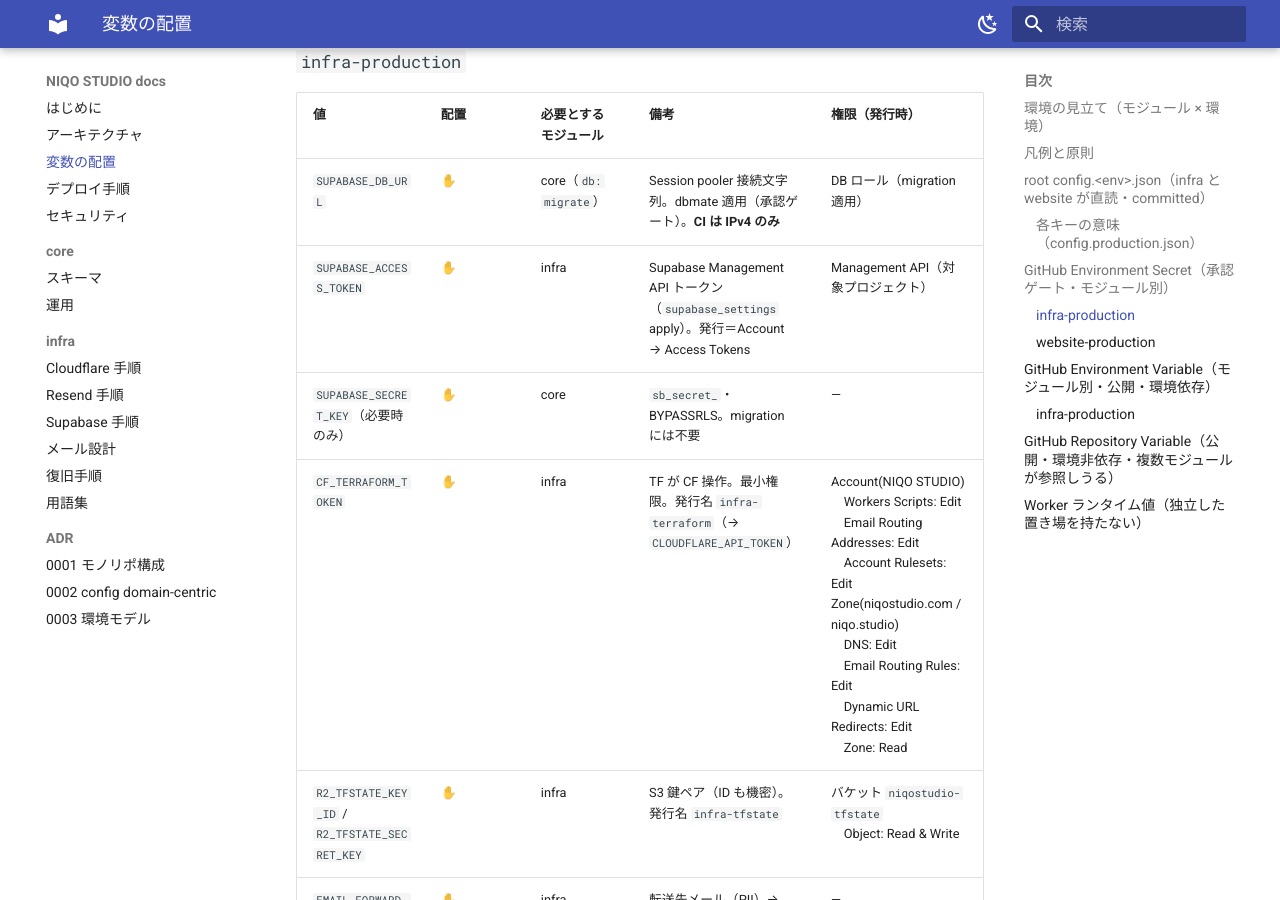
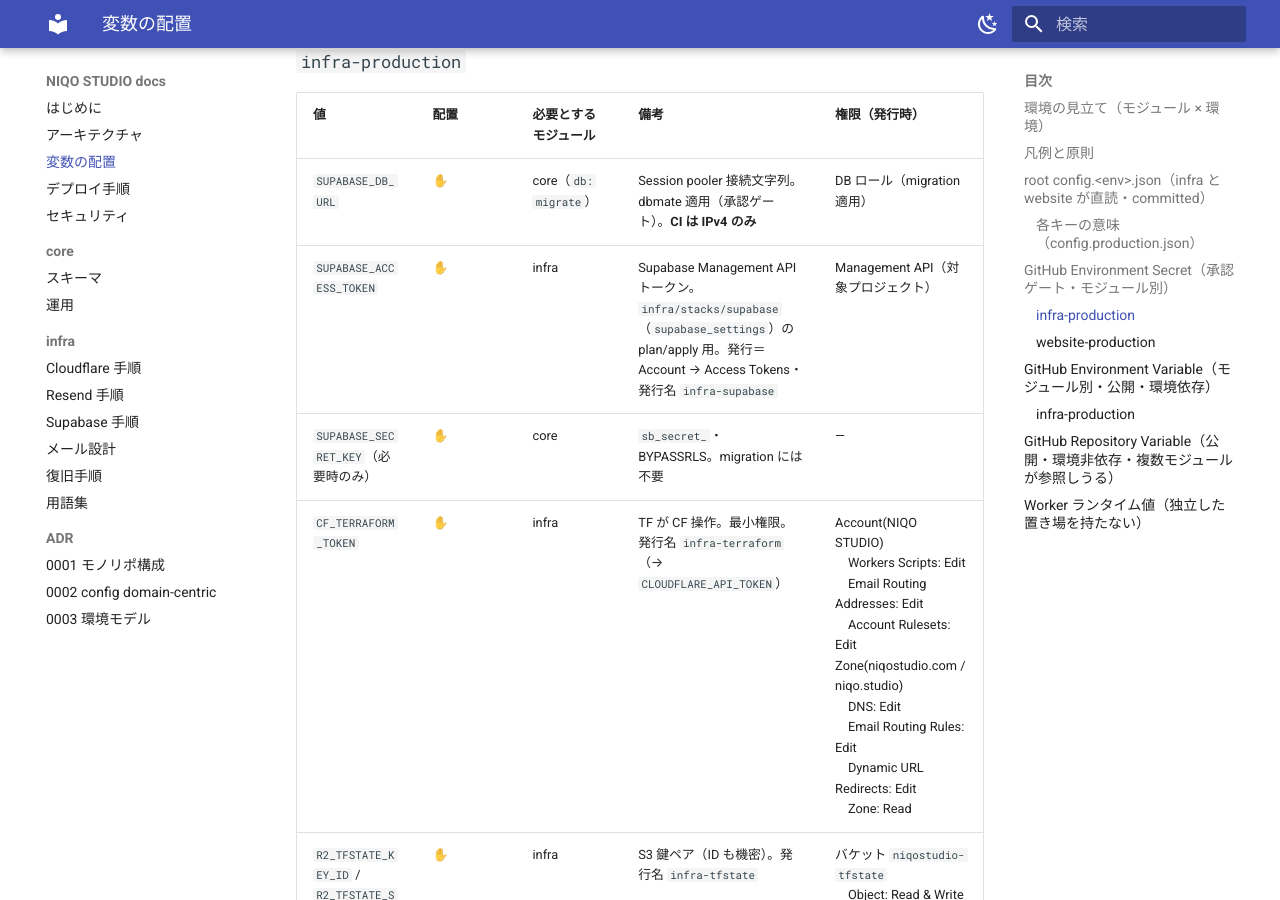
Before and after one commit to niqostudio/niqostudio, an MkDocs documentation site: the page built from docs/variables.md, in a window 1280 px wide and 900 px high, scrolled down 2899 px. Built offline with MkDocs 1.6.1 and Material for MkDocs 9.7.7, drawn with Linux system fonts in a browser that asks for light colours.

Commit message:
docs: SUPABASE_ACCESS_TOKEN の発行名を infra-supabase に明記
PAT の発行名を他トークン（infra-terraform / infra-tfstate）と同じ命名規約に
揃える。supabase_settings は terraform リソース型であって発行名ではないため、
用途（plan/apply 対象）の表記と分離する。

```diff
--- a/docs/variables.md
+++ b/docs/variables.md
@@ -83,7 +83,7 @@ email レコードの混ぜ方の設計は [メール設計](infra/email.md) を
 | 値 | 配置 | 必要とするモジュール | 備考 | 権限（発行時） |
 | --- | --- | --- | --- | --- |
 | `SUPABASE_DB_URL` | ✋ | core（`db: migrate`） | Session pooler 接続文字列。dbmate 適用（承認ゲート）。**CI は IPv4 のみ** | DB ロール（migration 適用） |
-| `SUPABASE_ACCESS_TOKEN` | ✋ | infra | Supabase Management API トークン（`supabase_settings` apply）。発行＝Account → Access Tokens | Management API（対象プロジェクト） |
+| `SUPABASE_ACCESS_TOKEN` | ✋ | infra | Supabase Management API トークン。`infra/stacks/supabase`（`supabase_settings`）の plan/apply 用。発行＝Account → Access Tokens・発行名 `infra-supabase` | Management API（対象プロジェクト） |
 | `SUPABASE_SECRET_KEY`（必要時のみ） | ✋ | core | `sb_secret_`・BYPASSRLS。migration には不要 | — |
 | `CF_TERRAFORM_TOKEN` | ✋ | infra | TF が CF 操作。最小権限。発行名 `infra-terraform`（→ `CLOUDFLARE_API_TOKEN`） | Account(NIQO STUDIO)<br>　Workers Scripts: Edit<br>　Email Routing Addresses: Edit<br>　Account Rulesets: Edit<br>Zone(niqostudio.com / niqo.studio)<br>　DNS: Edit<br>　Email Routing Rules: Edit<br>　Dynamic URL Redirects: Edit<br>　Zone: Read |
 | `R2_TFSTATE_KEY_ID` / `R2_TFSTATE_SECRET_KEY` | ✋ | infra | S3 鍵ペア（ID も機密）。発行名 `infra-tfstate` | バケット `niqostudio-tfstate`<br>　Object: Read & Write |
```
Also changed, not shown: docs/infra/supabase.md (+1 -1 lines).
